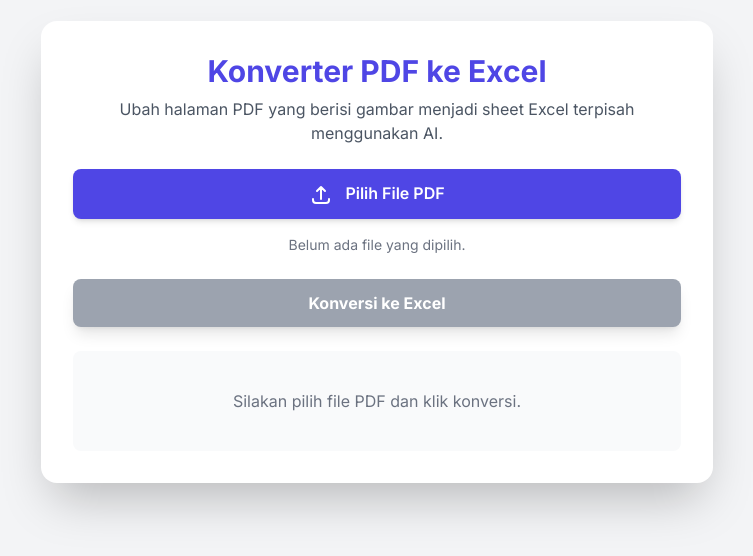
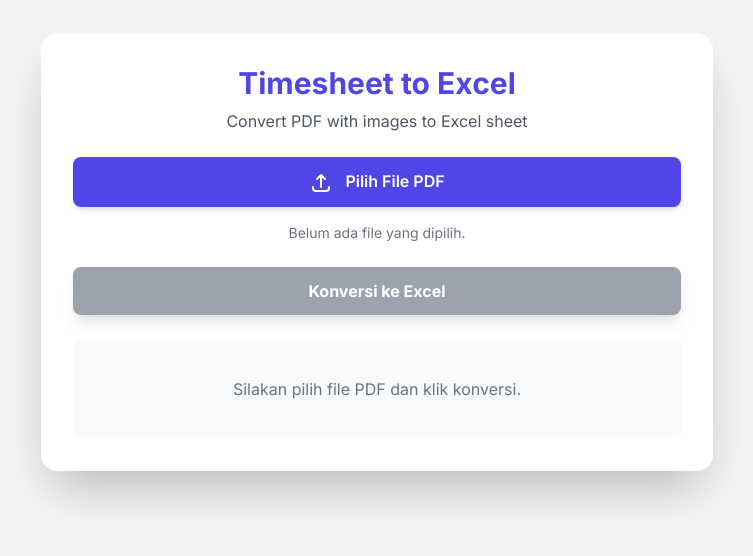
Before and after one commit to Fatihur/timesheet, a plain HTML site: page index.html in a window 1280 px wide. Shown: the part 148-704 px from the top of the page, without its empty margins (263-1016 px from the left). Drawn offline with nearby package versions, Linux system fonts and the light colour scheme; a script that the page names is missing.

Commit message:
Update title and headings for clarity in Timesheet to Excel converter

```diff
--- a/index.html
+++ b/index.html
@@ -3,7 +3,7 @@
 <head>
     <meta charset="UTF-8">
     <meta name="viewport" content="width=device-width, initial-scale=1.0">
-    <title>Konverter PDF (Gambar) ke Excel dengan OCR</title>
+    <title>Timesheet to Excel</title>
 
     <!-- Menggunakan Tailwind CSS untuk styling yang modern -->
     <script src="https://cdn.tailwindcss.com"></script>
@@ -39,8 +39,8 @@
 
     <div class="w-full max-w-2xl bg-white dark:bg-gray-800 rounded-2xl shadow-2xl p-8 space-y-6">
         <div class="text-center">
-            <h1 class="text-3xl font-bold text-indigo-600 dark:text-indigo-400">Konverter PDF ke Excel</h1>
-            <p class="text-gray-600 dark:text-gray-400 mt-2">Ubah halaman PDF yang berisi gambar menjadi sheet Excel terpisah menggunakan AI.</p>
+            <h1 class="text-3xl font-bold text-indigo-600 dark:text-indigo-400">Timesheet to Excel</h1>
+            <p class="text-gray-600 dark:text-gray-400 mt-2">Convert PDF with images to Excel sheet</p>
         </div>
 
         <!-- Area Input File -->
```
